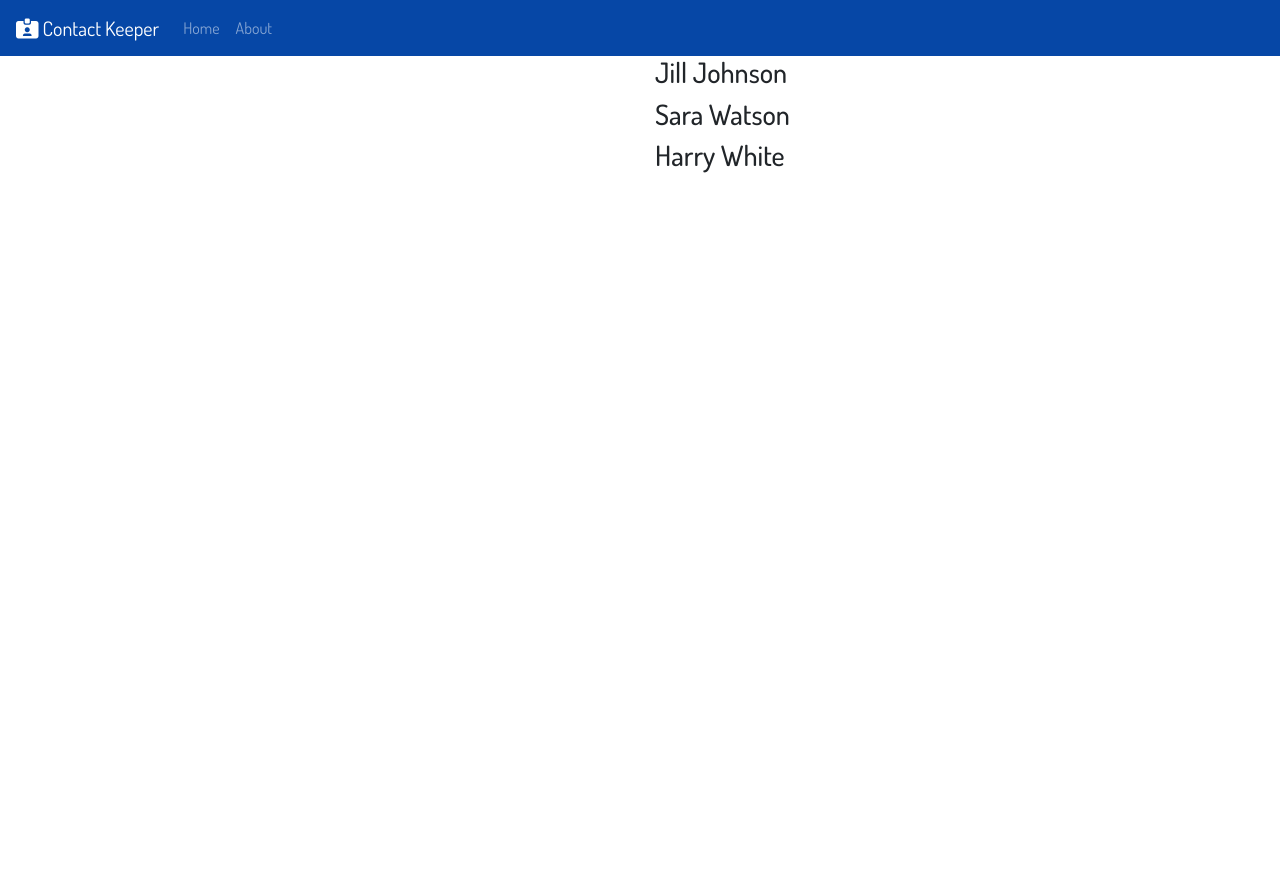
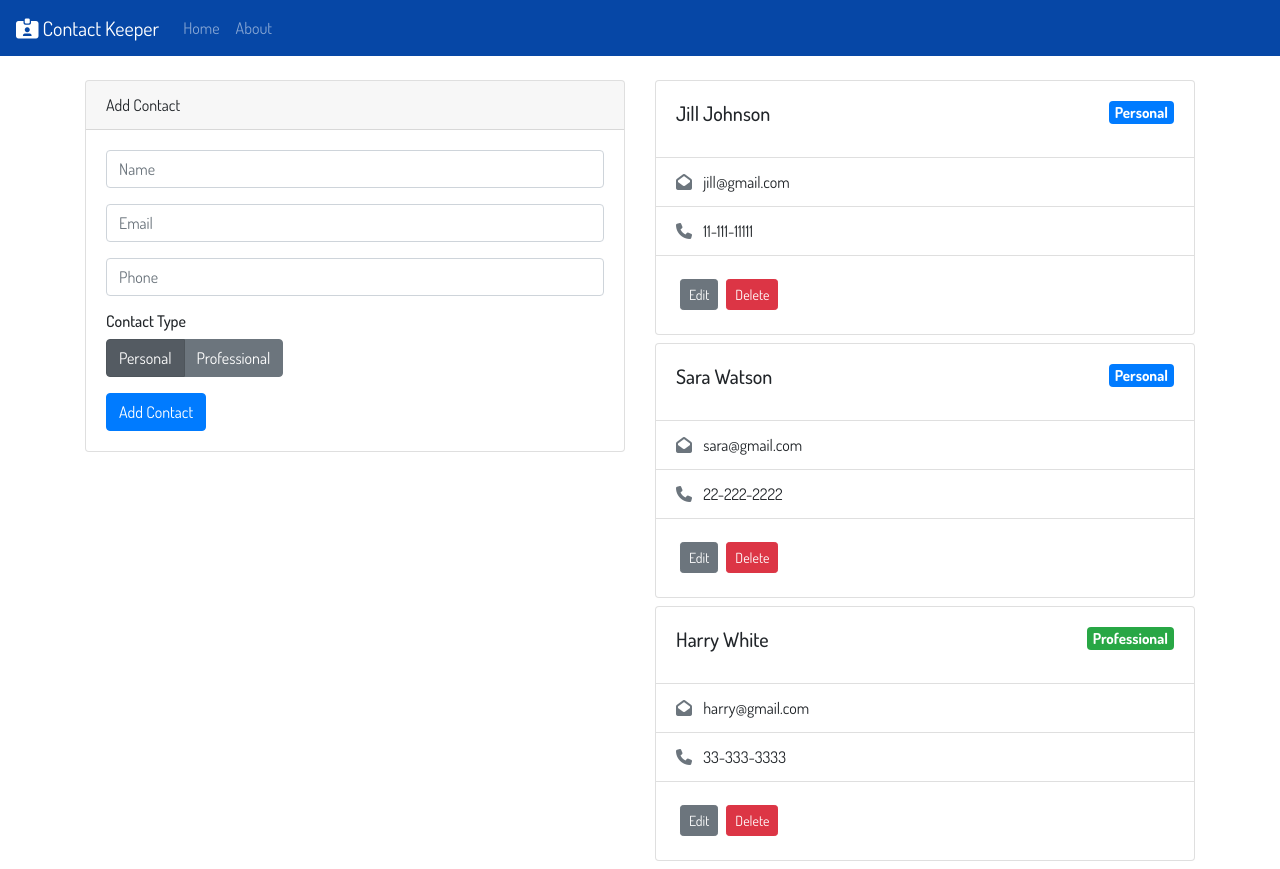
Before and after one commit to AlaaKanaan/contact-keeper-client, a React (Create React App) app: page / in a window 1280 px wide. Before the commit the page ends 800 px from the top, so only its background shows below. Built offline with nearby package versions, Linux system fonts and the light colour scheme.

Commit message:
add navbar and style

```diff
--- /dev/null
+++ b/src/components/contacts/ContactForm.js
@@ -0,0 +1,55 @@
+import React, {useState} from 'react';
+
+const ContactForm = props => {
+
+    const [contact, setContact] = useState({
+        name: '',
+        email: '',
+        phone: '',
+        type: 'personal',
+    });
+
+    const {name, email, phone, type} = contact;
+
+    const onChange = e => setContact({...contact, [e.target.name]: e.target.value});
+
+    return (
+        <div className="card">
+            <div className="card-header">
+                Add Contact
+            </div>
+            <div className="card-body">
+                <form autoComplete="name">
+                    <div className="form-group">
+                        <input className="form-control" type="text"
+                               name="name" placeholder="Name" value={name} onChange={onChange}/>
+                    </div>
+                    <div className="form-group">
+                        <input className="form-control" type="email" name="email" placeholder="Email" value={email}
+                               onChange={onChange}/>
+                    </div>
+                    <div className="form-group">
+                        <input className="form-control" type="text" name="phone" placeholder="Phone" value={phone}
+                               onChange={onChange}/>
+                    </div>
+                    <div className="form-group">
+                        <h6>Contact Type</h6>
+                        <div className="btn-group btn-group-toggle" data-toggle="buttons">
+                            <label className="btn btn-secondary active">
+                                <input type="radio" name="type" value="personal" checked={type === 'personal'}/>
+                                Personal
+                            </label>
+                            <label className="btn btn-secondary">
+                                <input type="radio" name="type" value="professional" checked={type === 'professional'}/>
+                                Professional
+                            </label>
+                        </div>
+                    </div>
+                    <button type="submit" className="btn btn-primary">Add Contact</button>
+                </form>
+            </div>
+        </div>
+    );
+};
+
+export default ContactForm;
--- a/src/components/contacts/ContactItem.js
+++ b/src/components/contacts/ContactItem.js
@@ -1,9 +1,38 @@
 import React from 'react';
+import PropTypes from 'prop-types';
 
-const ContactItem = (props) => {
+const ContactItem = ({contact}) => {
+
+    const {id, name, email, phone, type} = contact;
     return (
-        <div></div>
+        <div className="card mb-2">
+            <div className="card-body">
+                <h5 className="card-title">{name}
+                    <span
+                        className={`badge float-right ${type === 'professional' ? 'badge-success' : 'badge-primary'}`}>
+                     {type.charAt(0).toUpperCase() + type.slice(1)}
+                </span>
+                </h5>
+            </div>
+            <ul className="list-group list-group-flush">
+                {email && (<li className="list-group-item">
+                    <i className='fas fa-envelope-open pr-2 text-secondary'/> {email}
+
+                </li>)}
+                {phone && (<li className="list-group-item">
+                    <i className='fas fa-phone pr-2 text-secondary'/> {phone}
+                </li>)}
+            </ul>
+
+            <div className="card-body">
+                <button className="btn btn-secondary btn-sm m-1">Edit</button>
+                <button className="btn btn-danger btn-sm m-1">Delete</button>
+            </div>
+        </div>
     );
 };
 
+ContactItem.propTypes = {
+    contact: PropTypes.object.isRequired
+};
 export default ContactItem;
--- a/src/components/contacts/Contacts.js
+++ b/src/components/contacts/Contacts.js
@@ -1,5 +1,6 @@
 import React, {Fragment, useContext} from 'react';
 import ContactContext from '../../context/contact/contactContext'
+import ContactItem from './ContactItem';
 
 const Contacts = props => {
 
@@ -9,10 +10,10 @@ const Contacts = props => {
     return (
         <Fragment>
             {contacts.map(contact => (
-                <h3>{contact.name}</h3>
+                <ContactItem key={contact.id} contact={contact}/>
             ))}
         </Fragment>
     );
-}
+};
 
 export default Contacts;
--- a/src/components/pages/Home.js
+++ b/src/components/pages/Home.js
@@ -1,10 +1,13 @@
 import React from 'react';
 import Contacts from '../contacts/Contacts'
+import ContactForm from '../contacts/ContactForm'
 
 function Home(props) {
     return (
-        <div className="row">
-            <div className="col">{/* ContactForm */}</div>
+        <div className="row mt-4">
+            <div className="col">
+                <ContactForm/>
+            </div>
             <div className="col">
                 <Contacts/>
             </div>
```
